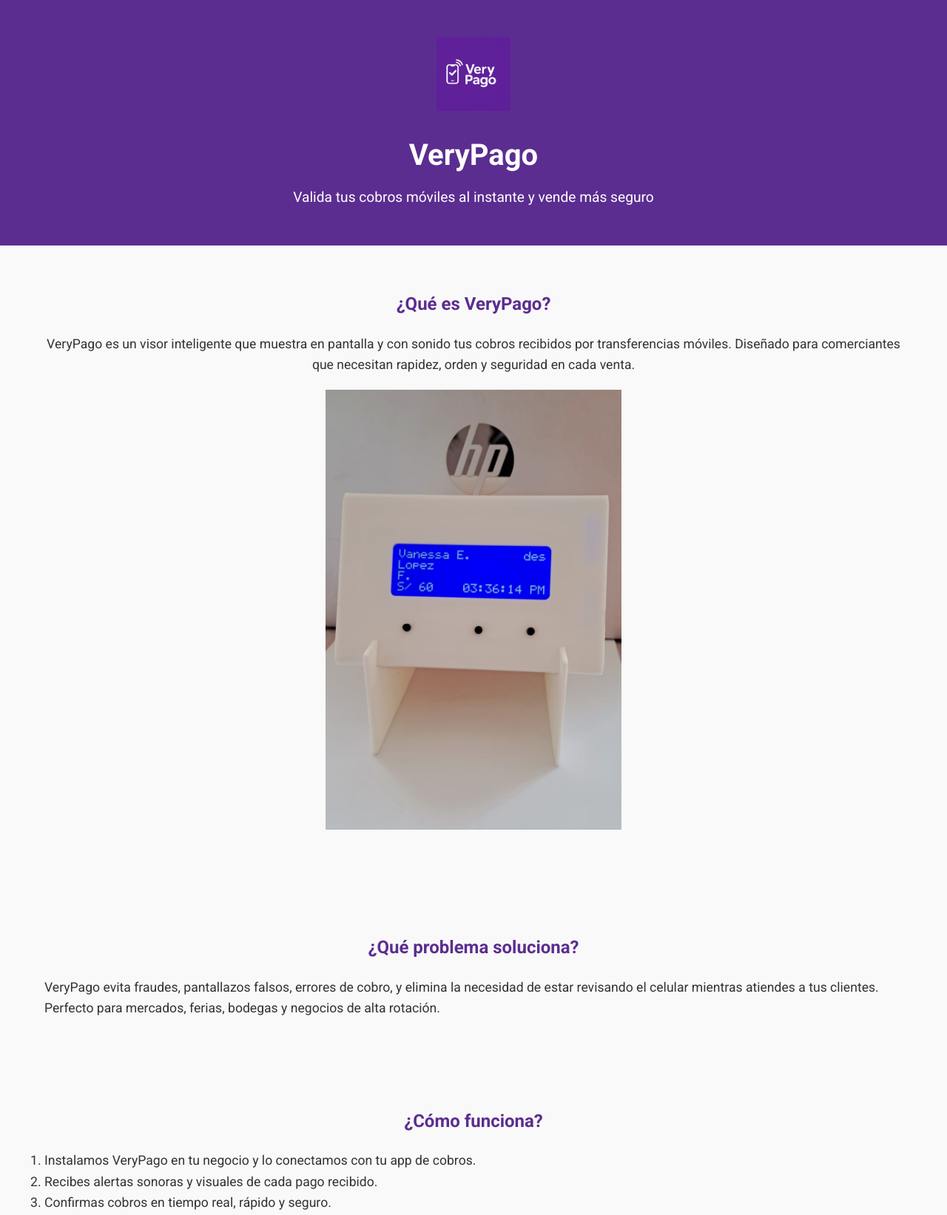
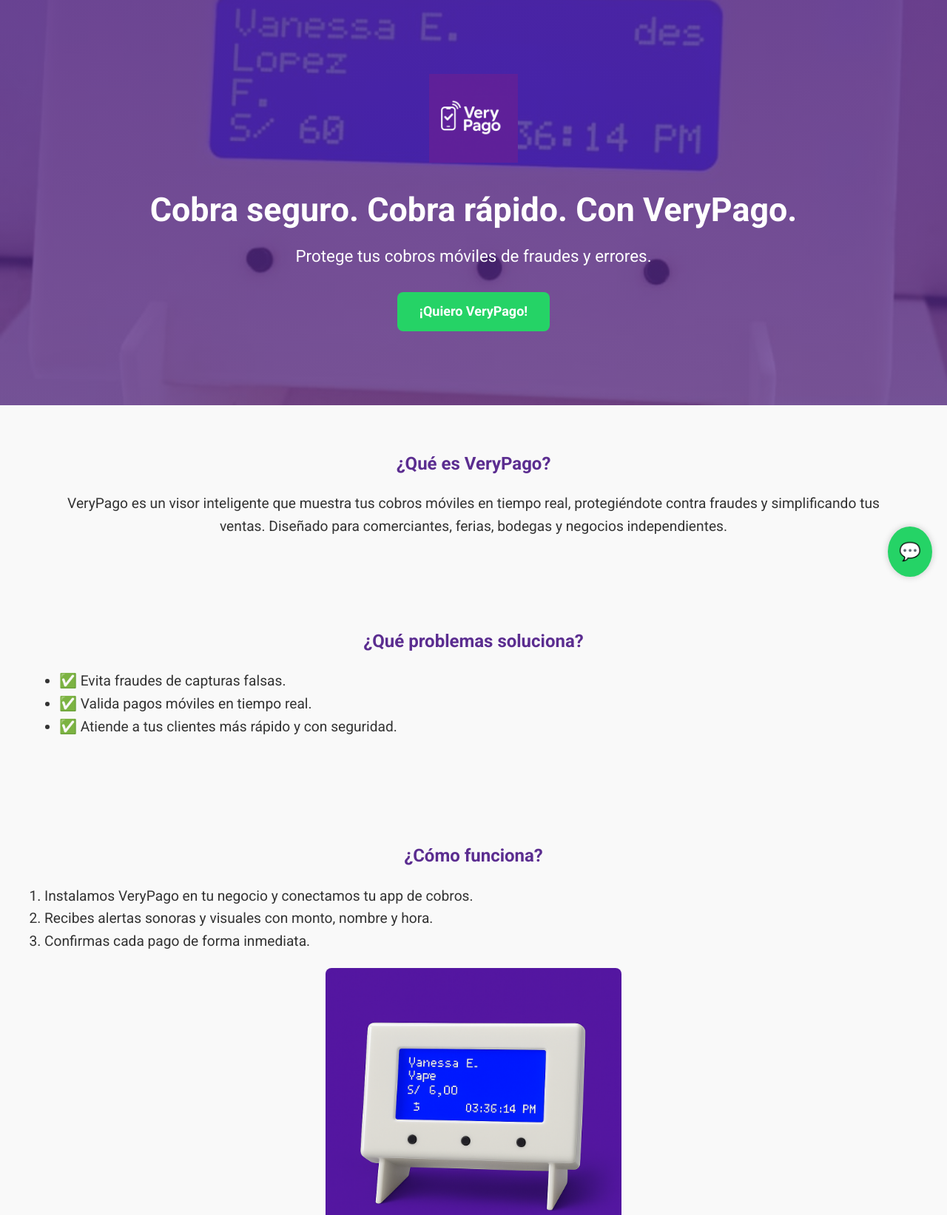
Before and after one commit to giania2024/verypago-web, a plain HTML site: page index.html in a window 1280 px wide. Shown: the top 1643 px of the page at 74% size. Drawn offline with Linux system fonts and the light colour scheme.

Commit message:
Update index.html

```diff
--- a/index.html
+++ b/index.html
@@ -3,24 +3,24 @@
 <head>
   <meta charset="UTF-8">
   <meta name="viewport" content="width=device-width, initial-scale=1.0">
-  <title>VeryPago - Valida tus cobros móviles al instante</title>
+  <title>VeryPago - Protege tus cobros móviles</title>
   <link href="https://fonts.googleapis.com/css2?family=Roboto:wght@400;700&display=swap" rel="stylesheet">
   <style>
     * { box-sizing: border-box; margin: 0; padding: 0; }
     body { font-family: 'Roboto', sans-serif; background: #f9f9f9; color: #333; line-height: 1.6; }
-    header { background: #5b2d90; color: white; text-align: center; padding: 50px 20px; }
-    header img { width: 100px; margin-bottom: 20px; }
-    header h1 { font-size: 2.5em; margin-bottom: 10px; }
-    header p { font-size: 1.2em; }
+    header { background: linear-gradient(rgba(91, 45, 144, 0.8), rgba(91, 45, 144, 0.7)), url('img/foto-pagina.jpg') center/cover no-repeat; color: white; text-align: center; padding: 100px 20px; }
+    header img { width: 120px; margin-bottom: 20px; }
+    header h1 { font-size: 2.8em; margin-bottom: 10px; }
+    header p { font-size: 1.4em; }
 
     .section { padding: 60px 20px; max-width: 1200px; margin: auto; }
     h2 { color: #5b2d90; margin-bottom: 20px; text-align: center; }
-    p, li { font-size: 1.1em; }
+    p, li { font-size: 1.2em; }
     .center { text-align: center; }
-    .img-center { display: block; margin: 20px auto; max-width: 400px; }
+    .img-center { display: block; margin: 20px auto; max-width: 400px; border-radius: 8px; }
 
     .plans { display: flex; flex-wrap: wrap; justify-content: center; gap: 20px; margin-top: 30px; }
-    .plan { background: white; border-radius: 10px; box-shadow: 0 0 10px rgba(0,0,0,0.1); padding: 20px; width: 300px; text-align: center; }
+    .plan { background: white; border-radius: 12px; box-shadow: 0 0 10px rgba(0,0,0,0.1); padding: 20px; width: 300px; text-align: center; }
 
     footer { background: #333; color: white; text-align: center; padding: 20px; font-size: 0.9em; margin-top: 40px; }
     form { background: white; padding: 20px; border-radius: 10px; box-shadow: 0 0 10px rgba(0,0,0,0.1); max-width: 600px; margin: auto; margin-top: 30px; }
@@ -28,46 +28,41 @@
 
     ul { margin-left: 20px; margin-bottom: 20px; }
     .faq { background: #eee; padding: 20px; border-radius: 10px; margin-bottom: 20px; }
+
+    #whatsapp-button { position: fixed; bottom: 20px; right: 20px; background: #25d366; color: white; padding: 15px; border-radius: 50%; font-size: 24px; text-align: center; text-decoration: none; box-shadow: 0 0 10px rgba(0,0,0,0.2); z-index: 1000; }
   </style>
 </head>
 <body>
 
 <header>
   <img src="img/logo.png" alt="VeryPago Logo">
-  <h1>VeryPago</h1>
-  <p>Valida tus cobros móviles al instante y vende más seguro</p>
+  <h1>Cobra seguro. Cobra rápido. Con VeryPago.</h1>
+  <p>Protege tus cobros móviles de fraudes y errores.</p>
+  <a href="#contacto" style="display:inline-block;margin-top:30px;padding:12px 30px;background:#25d366;color:white;border-radius:8px;text-decoration:none;font-weight:bold;font-size:18px;">¡Quiero VeryPago!</a>
 </header>
 
 <section class="section">
   <h2>¿Qué es VeryPago?</h2>
-  <p class="center">VeryPago es un visor inteligente que muestra en pantalla y con sonido tus cobros recibidos por transferencias móviles. Diseñado para comerciantes que necesitan rapidez, orden y seguridad en cada venta.</p>
-  <img src="img/foto-pagina.jpg" alt="Foto de dispositivo" class="img-center">
+  <p class="center">VeryPago es un visor inteligente que muestra tus cobros móviles en tiempo real, protegiéndote contra fraudes y simplificando tus ventas. Diseñado para comerciantes, ferias, bodegas y negocios independientes.</p>
 </section>
 
 <section class="section">
-  <h2>¿Qué problema soluciona?</h2>
-  <p>VeryPago evita fraudes, pantallazos falsos, errores de cobro, y elimina la necesidad de estar revisando el celular mientras atiendes a tus clientes. Perfecto para mercados, ferias, bodegas y negocios de alta rotación.</p>
+  <h2>¿Qué problemas soluciona?</h2>
+  <ul>
+    <li>✅ Evita fraudes de capturas falsas.</li>
+    <li>✅ Valida pagos móviles en tiempo real.</li>
+    <li>✅ Atiende a tus clientes más rápido y con seguridad.</li>
+  </ul>
 </section>
 
 <section class="section">
   <h2>¿Cómo funciona?</h2>
   <ol>
-    <li>Instalamos VeryPago en tu negocio y lo conectamos con tu app de cobros.</li>
-    <li>Recibes alertas sonoras y visuales de cada pago recibido.</li>
-    <li>Confirmas cobros en tiempo real, rápido y seguro.</li>
+    <li>Instalamos VeryPago en tu negocio y conectamos tu app de cobros.</li>
+    <li>Recibes alertas sonoras y visuales con monto, nombre y hora.</li>
+    <li>Confirmas cada pago de forma inmediata.</li>
   </ol>
   <img src="img/VeryPago_Dispositivo_Extraido.png" alt="VeryPago en acción" class="img-center">
-</section>
-
-<section class="section">
-  <h2>Ventajas de usar VeryPago</h2>
-  <ul>
-    <li>✅ Validación de pagos en tiempo real.</li>
-    <li>✅ Historial de últimos 50 pagos almacenados.</li>
-    <li>✅ Evita fraudes y errores comunes.</li>
-    <li>✅ Servicio prepago: sin contratos largos.</li>
-    <li>✅ Instalación en 10 minutos y soporte técnico ágil.</li>
-  </ul>
 </section>
 
 <section class="section">
@@ -77,26 +72,22 @@
       <h3>Plan Básico</h3>
       <p>Activación: S/ 100</p>
       <p>Servicio: S/ 1 diario (prepago mensual)</p>
-      <p>Equipo en calidad de préstamo</p>
     </div>
     <div class="plan">
       <h3>Plan Premium</h3>
       <p>Activación: S/ 150</p>
       <p>Servicio: S/ 1.50 diario</p>
-      <p>Incluye soporte prioritario, reemplazo express, y reportes de cobros.</p>
+      <p>Incluye soporte prioritario y reemplazo express.</p>
     </div>
   </div>
 </section>
 
 <section class="section">
-  <h2>Preguntas frecuentes</h2>
-  <div class="faq"><strong>¿Qué pasa si no recargo?</strong> - El servicio se pausa hasta que realices una nueva recarga.</div>
-  <div class="faq"><strong>¿El equipo es mío?</strong> - VeryPago te presta el dispositivo mientras utilices el servicio.</div>
-  <div class="faq"><strong>¿Puedo cancelar?</strong> - Sí, solo dejas de recargar y devuelves el equipo.</div>
-  <div class="faq"><strong>¿Qué incluye el soporte?</strong> - Asistencia técnica, actualización de sistema y reemplazo en caso de falla técnica (según plan).</div>
+  <h2>Sobre Nosotros</h2>
+  <p class="center">VeryPago nace en Perú para proteger a pequeños negocios contra fraudes digitales, brindando soluciones rápidas, simples y confiables para validar pagos móviles.</p>
 </section>
 
-<section class="section">
+<section class="section" id="contacto">
   <h2>Contáctanos</h2>
   <form>
     <input type="text" placeholder="Nombre completo" required>
@@ -111,6 +102,8 @@
   </form>
 </section>
 
+<a id="whatsapp-button" href="https://wa.me/51982141988" target="_blank">💬</a>
+
 <footer>
   &copy; 2025 VeryPago. Todos los derechos reservados.
 </footer>
```
